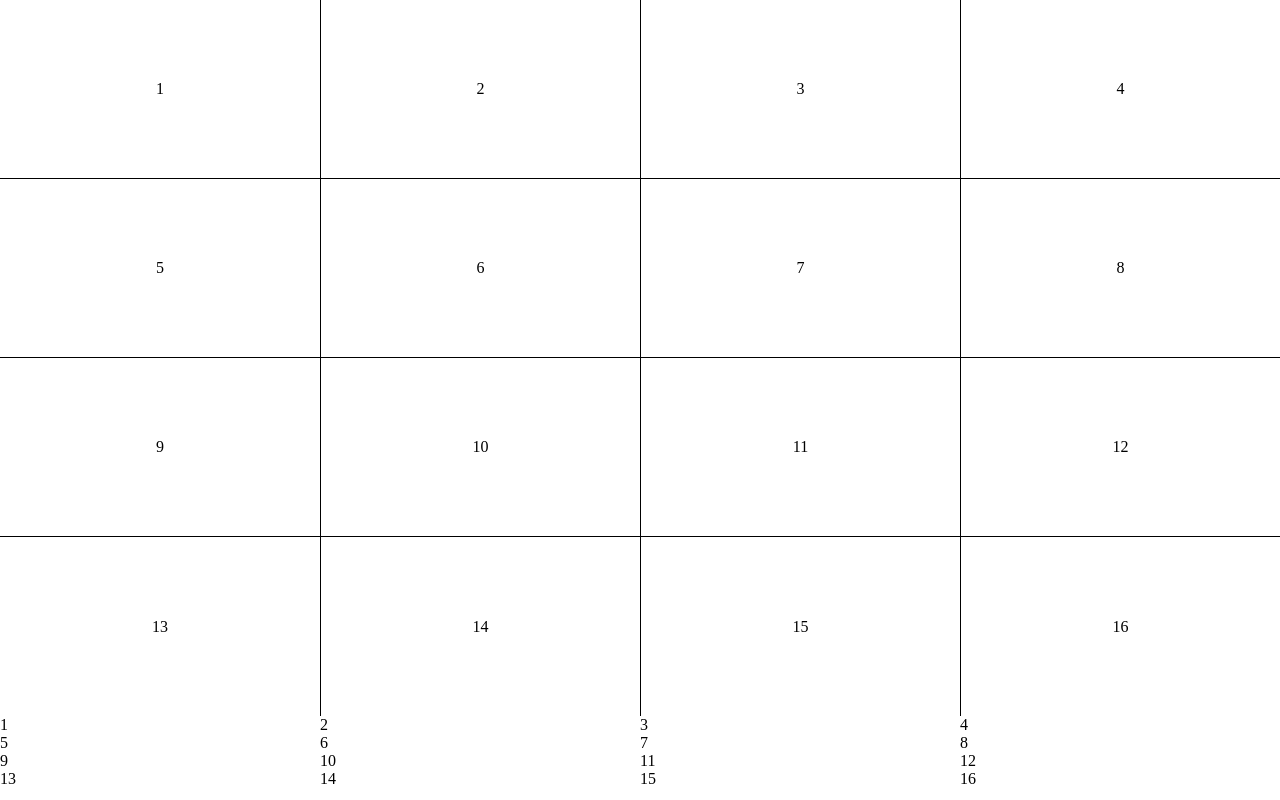
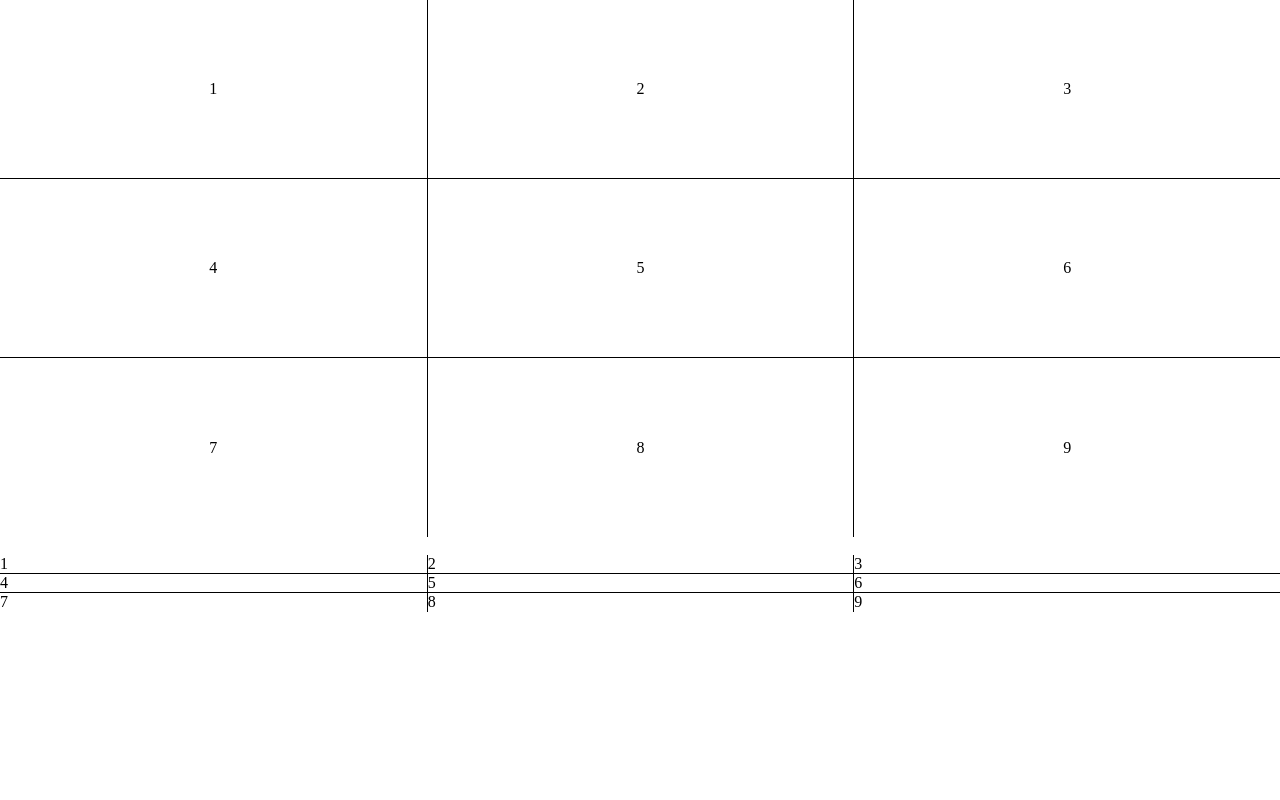
Before and after one commit to osequi/react-grid-faux-tracks, a Next.js app: page / in a window 1280 px wide. Built offline with nearby package versions, Linux system fonts and the light colour scheme.

Commit message:
All works fine

```diff
--- a/pages/index.js
+++ b/pages/index.js
@@ -8,32 +8,30 @@ import GridFauxLines, {
 } from "../src/components/GridFauxLines";
 
 const useStyles = makeStyles({
-  container: {
+  container: (props) => ({
     display: "grid",
-    gridTemplateColumns: (props) => `repeat(${props.columns}, 1fr)`,
-    gridTemplateRows: (props) => `repeat(${props.rows}, 1fr)`,
-    ...getGridFauxLinesCss,
-  },
+    gridTemplateColumns: `repeat(${props.columns}, 1fr)`,
+    gridTemplateRows: `repeat(${props.rows}, 1fr)`,
+  }),
 });
 
 const Home = () => {
   const props = {
-    columns: 4,
-    rows: 4,
+    columns: 3,
+    rows: 3,
     lines: "both",
   };
 
   const { container } = useStyles(props);
+  const fauxLines = getGridFauxLinesCss(props);
 
   return (
     <>
       <GridFauxLines {...props} generateChildren={true} />
+      <br />
       <section
-        className={clsx("Grid", container)}
-        columns={4}
-        rows={4}
-        lines="both"
-        children={Array(16)
+        className={clsx("Grid", container, fauxLines)}
+        children={Array(props.columns * props.rows)
           .fill("x")
           .map((item, index) => {
             return <span key={shortid.generate()}>{index + 1}</span>;
--- a/src/components/GridFauxLines/GridFauxLines.js
+++ b/src/components/GridFauxLines/GridFauxLines.js
@@ -127,6 +127,8 @@ const getGridFauxLinesCss = (props) => {
     displayHorizontal: displayHorizontal,
   });
 
+  console.log("fauxLines:", fauxLines);
+
   return fauxLines;
 };
 
```
